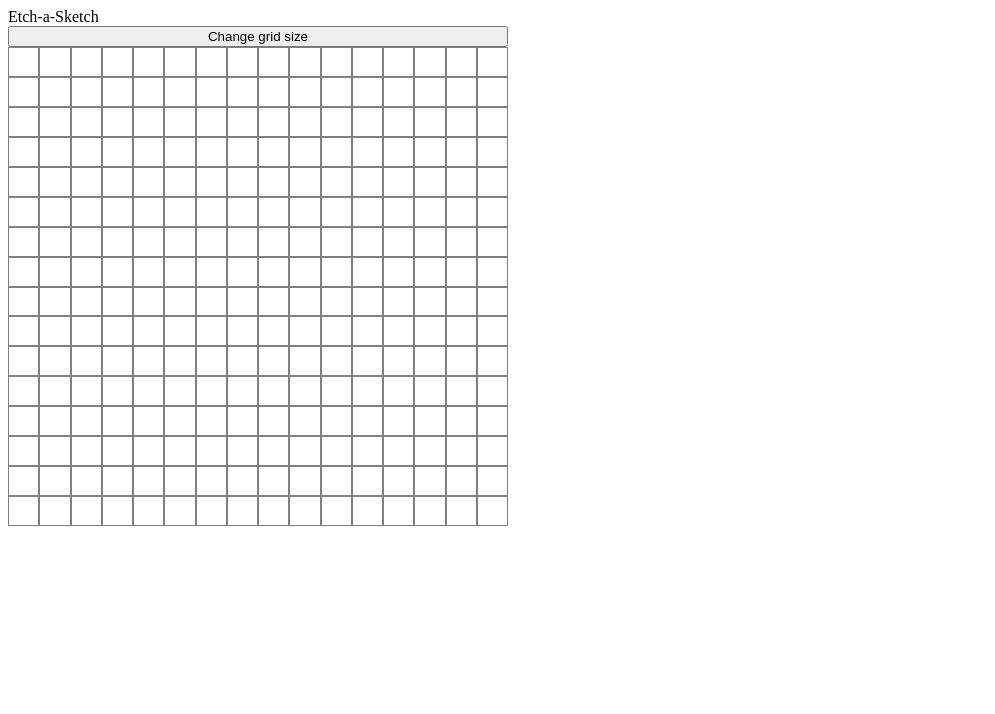
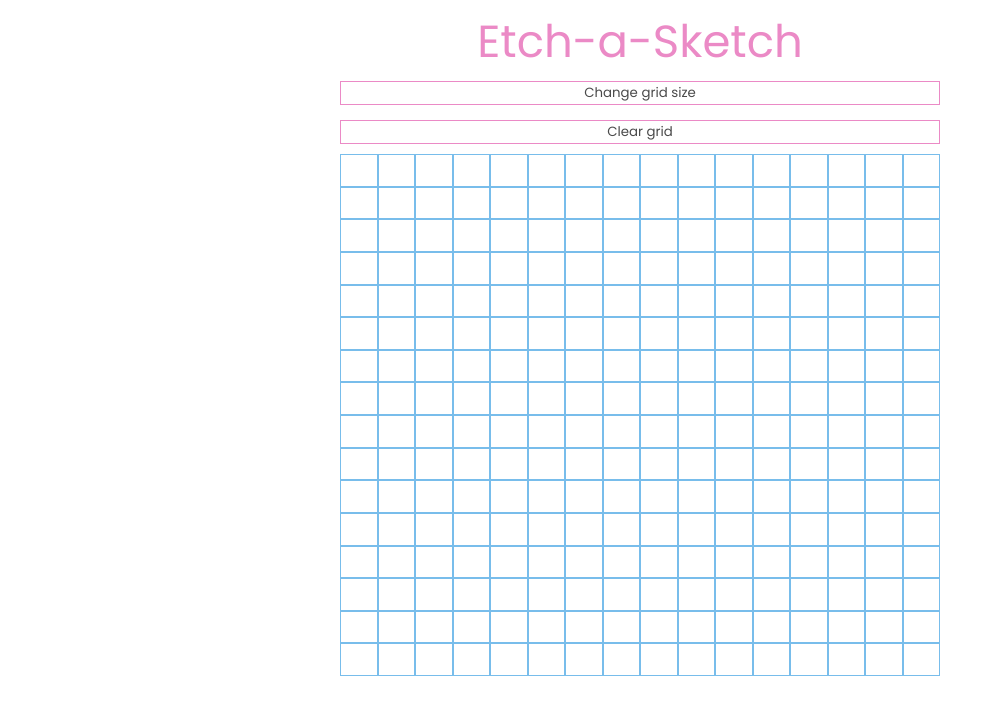
Before and after one commit to schok/odin-sketch, a plain HTML site: page index.html in a window 1280 px wide. Shown: the whole page, without its empty margins (0-995 px from the left). Drawn offline with Linux system fonts and the light colour scheme.

Commit message:
Add button to clear grid and center all elements

```diff
--- a/index.html
+++ b/index.html
@@ -5,6 +5,9 @@
     <meta name="viewport" content="width=device-width, initial-scale=1.0">
     <script src="javascript.js" defer></script>
     <link rel="stylesheet" href="style.css">
+    <link rel="preconnect" href="https://fonts.googleapis.com">
+    <link rel="preconnect" href="https://fonts.gstatic.com" crossorigin>
+    <link href="https://fonts.googleapis.com/css2?family=Poppins:wght@400;700&display=swap" rel="stylesheet">
     <title>Etch a Sketch</title>
 </head>
 <body>
--- a/javascript.js
+++ b/javascript.js
@@ -25,10 +25,9 @@ function resetGrid() {
 }
 function hover() {
     const grid = document.querySelectorAll(".column");
-    console.log(grid);
     grid.forEach((div) => {
         div.addEventListener("mouseover", (event) => {
-            div.style.backgroundColor = "gray";
+            div.style.backgroundColor = "#cce9fc";
         });
     });
 }
@@ -49,16 +48,30 @@ function adjustGrid(size) {
         hover();
     }
 }
+function clearGrid() {
+    console.log("Clear");
+    const grid = document.querySelectorAll(".column");
+    grid.forEach((div) => {
+        div.style.backgroundColor = "white";
+    });
+}
 divContainer = document.createElement("div");
 divContainer.id = "grid"
 main = document.querySelector("#main");
 var button = document.createElement("button");
 button.innerHTML = "Change grid size";
+var buttonClear = document.createElement("button");
+buttonClear.innerHTML = "Clear grid";
 main.appendChild(divContainer);
 divContainer.append(button);
+divContainer.append(buttonClear);
 createDivs(divContainer, 16);
 button.onclick = function () {
     size = window.prompt("What grid size do you want?", "");
     adjustGrid(size);
 }
+buttonClear.onclick = function() {
+    console.log("HI")
+    clearGrid();
+}
 hover();
--- a/style.css
+++ b/style.css
@@ -1,11 +1,23 @@
+body {
+    font-family: 'Poppins', sans-serif;
+    display: flex;
+    justify-content: center;
+    text-align: center;
+}
+
+#main {
+    font-size: 45px;
+    color: #eb8ac6;
+}
+
 .container {
     display: flex;
 }
 
 #grid {
     display:flex;
-    width: 500px;
-    height: 500px;
+    width: 600px;
+    height: 600px;
     flex-direction: column;
     align-items: stretch;
 }
@@ -18,6 +30,15 @@
 
 .column {
     display: flex;
-    border: 1.3px solid gray;
+    border: 1px solid #78bdeb;
     flex: 1;
 }
+
+button {
+    background-color: white;
+    font-family: 'Poppins', sans-serif;
+    border: 1.5px solid #eb8ac6;
+    margin-top: 5px;
+    margin-bottom: 10px;
+    color: #4a4a4a;
+}
```
